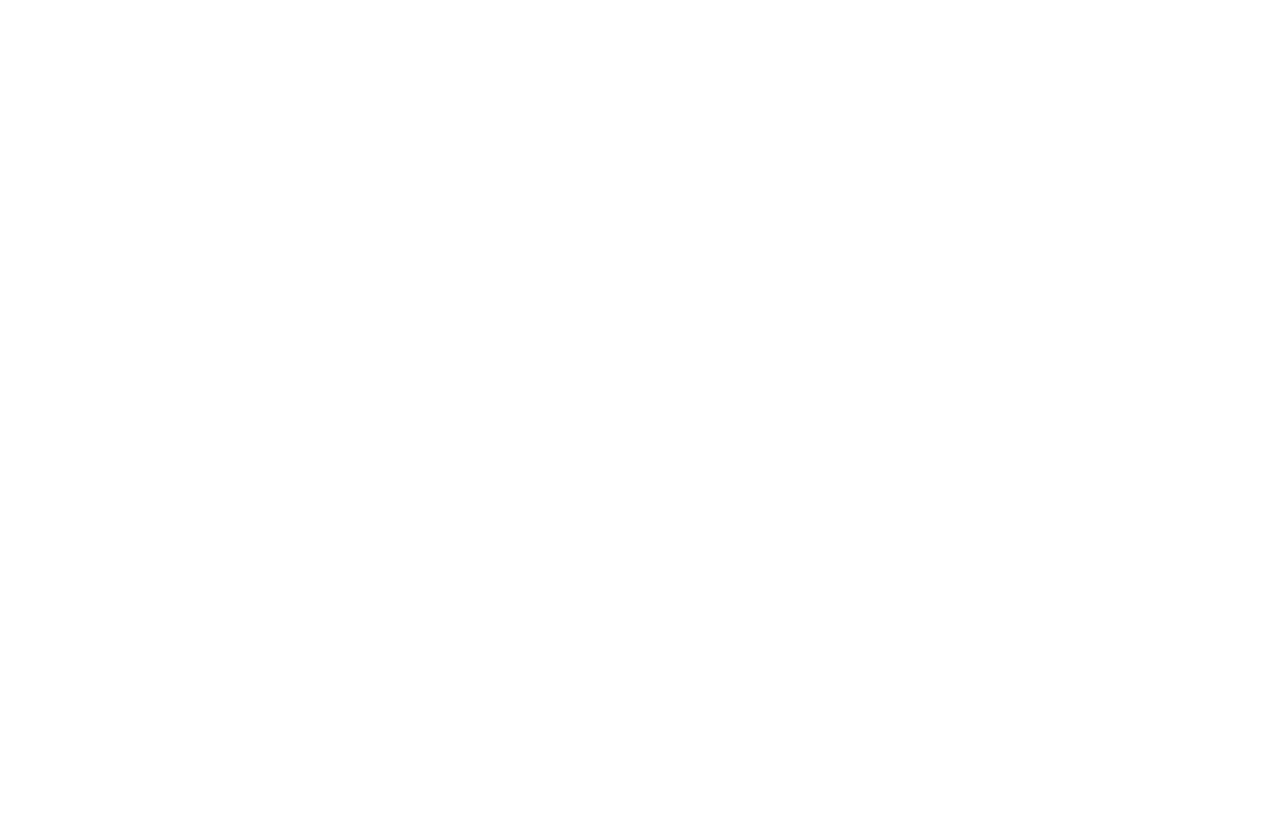
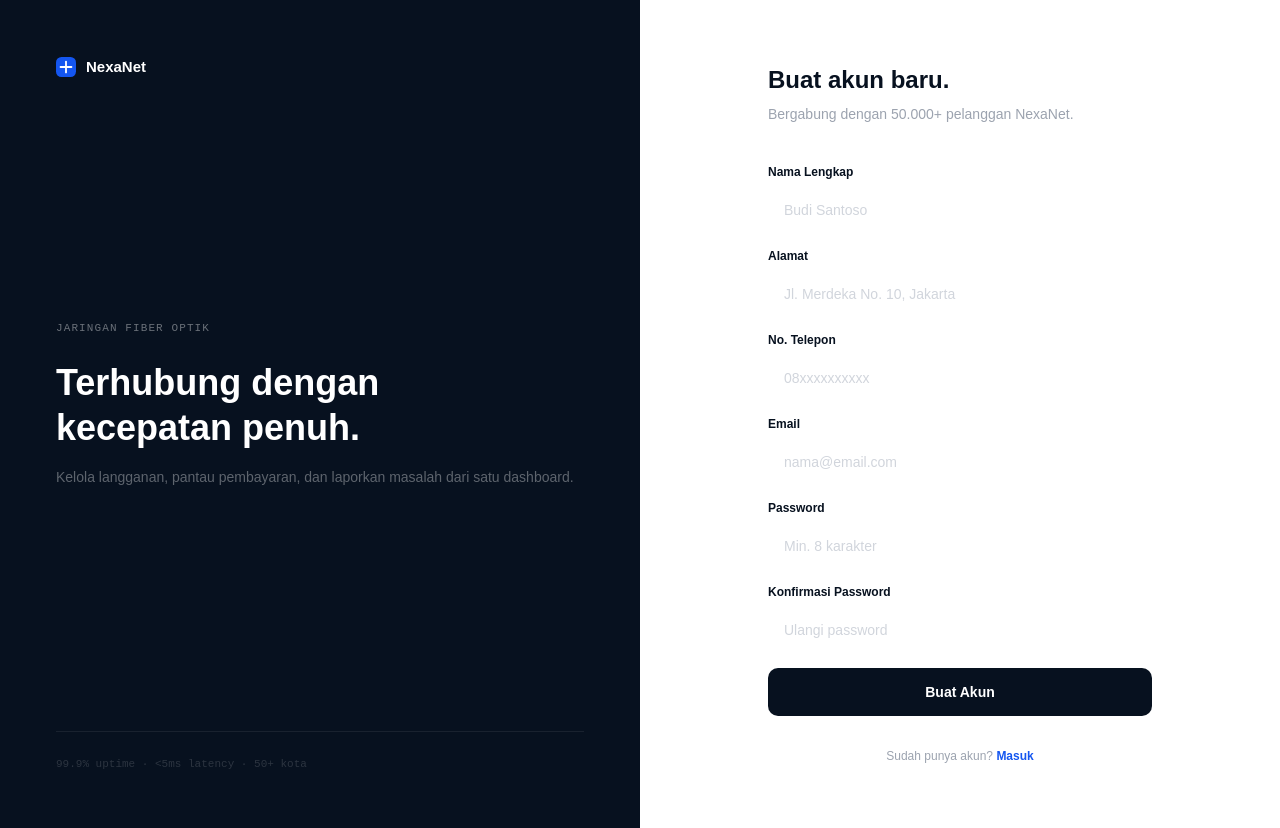
Before and after one commit to putraalrifkiiii/nexanet, a React (Vite) app in the folder frontend/: page /daftar in a window 1280 px wide. Before the commit this address had no page. Before the commit the page ends 800 px from the top, so only its background shows below. Built offline with nearby package versions, Linux system fonts and the light colour scheme.

Commit message:
feat: implement authentication context and integrate it into the application structure

```diff
--- a/frontend/src/App.tsx
+++ b/frontend/src/App.tsx
@@ -1,4 +1,5 @@
 import { BrowserRouter, Route, Routes } from "react-router-dom";
+import { AuthProvider } from "@/context/AuthContext";
 import HomePage from "@/pages/HomePage";
 import BantuanPage from "@/pages/BantuanPage";
 import PaketWifiPage from "@/pages/PaketWifiPage";
@@ -8,10 +9,12 @@
 import PembayaranPage from "@/pages/member/PembayaranPage";
 import PengaduanPage from "@/pages/member/PengaduanPage";
 import ProfilPage from "@/pages/member/ProfilPage";
-import LoginPage from "./pages/LoginPage";
+import LoginPage from "@/pages/LoginPage";
+import RegisterPage from "@/pages/RegisterPage";
 
 function App() {
   return (
+    <AuthProvider>
       <BrowserRouter>
         <Routes>
           <Route path="/" element={<HomePage />} />
@@ -19,6 +22,7 @@
           <Route path="/paket-wifi" element={<PaketWifiPage />} />
           <Route path="/tentang-kami" element={<TentangKamiPage />} />
           <Route path="/login" element={<LoginPage />} />
+          <Route path="/daftar" element={<RegisterPage />} />
           <Route path="/dashboard" element={<DashboardPage />} />
           <Route path="/langganan" element={<LanggananPage />} />
           <Route path="/pembayaran" element={<PembayaranPage />} />
@@ -26,6 +30,7 @@
           <Route path="/profil" element={<ProfilPage />} />
         </Routes>
       </BrowserRouter>
+    </AuthProvider>
   );
 }
 
--- a/frontend/src/components/AuthShell.tsx
+++ b/frontend/src/components/AuthShell.tsx
@@ -1,4 +1,3 @@
-import React from "react";
 import type { AuthShellProps } from "@/types/auth";
 import LogoBrand from "./ui/LogoBrand";
 
--- a/frontend/src/components/Navbar.tsx
+++ b/frontend/src/components/Navbar.tsx
@@ -2,14 +2,15 @@
 import Button from "@/components/ui/Button";
 import { Link, useNavigate } from "react-router-dom";
 import { useState } from "react";
+import { useAuth } from "@/context/AuthContext";
 
 export default function Navbar() {
   const [open, setOpen] = useState(false);
-  const [loggedIn, setLoggedIn] = useState(false);
+  const { loggedIn, logout } = useAuth();
   const navigate = useNavigate();
 
   const handleLogout = () => {
-    setLoggedIn(false);
+    logout();
     navigate("/");
     setOpen(false);
   };
--- a/frontend/src/components/ui/FieldInput.tsx
+++ b/frontend/src/components/ui/FieldInput.tsx
@@ -1,4 +1,5 @@
 import React from "react";
+import type { FieldInputProps } from "../../types/component";
 
 function FieldInput({
   label,
@@ -8,15 +9,7 @@
   placeholder,
   error,
   action,
-}: {
-  label: string;
-  type?: string;
-  value: string;
-  onChange: (v: string) => void;
-  placeholder?: string;
-  error?: string;
-  action?: React.ReactNode;
-}) {
+}: FieldInputProps) {
   return (
     <div>
       <div className="flex justify-between mb-2">
--- /dev/null
+++ b/frontend/src/context/AuthContext.tsx
@@ -0,0 +1,42 @@
+import { createContext, useContext, useState } from "react";
+
+interface AuthContextType {
+  loggedIn: boolean;
+  login: () => void;
+  logout: () => void;
+}
+
+const AuthContext = createContext<AuthContextType | undefined>(undefined);
+
+export const AuthProvider = ({ children }: { children: React.ReactNode }) => {
+  // Cek local storage biar status login gak hilang pas halaman direfresh
+  const [loggedIn, setLoggedIn] = useState<boolean>(() => {
+    return localStorage.getItem("isLoggedIn") === "true";
+  });
+
+  const login = () => {
+    localStorage.setItem("isLoggedIn", "true");
+    setLoggedIn(true);
+  };
+
+  const logout = () => {
+    localStorage.removeItem("isLoggedIn");
+    setLoggedIn(false);
+  };
+
+  return (
+    <AuthContext.Provider value={{ loggedIn, login, logout }}>
+      {children}
+    </AuthContext.Provider>
+  );
+};
+
+// The hook intentionally shares this context module with the provider.
+// eslint-disable-next-line react-refresh/only-export-components
+export const useAuth = () => {
+  const context = useContext(AuthContext);
+  if (!context) {
+    throw new Error("useAuth harus dipakai di dalam AuthProvider");
+  }
+  return context;
+};
--- a/frontend/src/pages/LoginPage.tsx
+++ b/frontend/src/pages/LoginPage.tsx
@@ -1,17 +1,15 @@
 import AuthShell from "@/components/AuthShell";
 import FieldInput from "@/components/ui/FieldInput";
+import { useAuth } from "@/context/AuthContext";
 import { useState } from "react";
+import { useNavigate } from "react-router-dom";
 
-const LoginPage = ({
-  setPage,
-  setLoggedIn,
-}: {
-  setPage: (p: Page) => void;
-  setLoggedIn: (v: boolean) => void;
-}) => {
-  const [email, setEmail] = useState(""),
-    [pass, setPass] = useState(""),
-    [err, setErr] = useState("");
+const LoginPage = () => {
+  const { login } = useAuth();
+  const [email, setEmail] = useState("");
+  const [pass, setPass] = useState("");
+  const [err, setErr] = useState("");
+  const navigate = useNavigate();
 
   return (
     <div>
@@ -23,13 +21,13 @@
               setErr("Email dan password wajib diisi.");
               return;
             }
-            setLoggedIn(true);
-            setPage("dashboard");
+            login();
+            navigate("/dashboard");
           }}
           className="space-y-4"
         >
           {err && (
-            <div className="text-xs p-3 font-body text-[#EF4444] bg-[#FFF5F5] border-[#FCA5A5] rounded-[10px]">
+            <div className="text-xs p-3 font-body text-brand-d bg-[#FFF5F5] border-[#FCA5A5] rounded-[10px]">
               {err}
             </div>
           )}
@@ -65,7 +63,7 @@
         <p className="text-xs text-center mt-8 font-body text-brand-muted">
           Belum punya akun?{" "}
           <button
-            onClick={() => setPage("daftar")}
+            onClick={() => navigate("/daftar")}
             className="font-semibold hover:underline text-brand-blue"
           >
             Daftar sekarang
--- a/frontend/src/pages/RegisterPage.tsx
+++ b/frontend/src/pages/RegisterPage.tsx
@@ -0,0 +1,112 @@
+import React, { useState } from "react";
+import AuthShell from "@/components/AuthShell";
+import FieldInput from "@/components/ui/FieldInput";
+
+const RegisterPage = ({
+  setPage,
+  setLoggedIn,
+}: {
+  setPage: (p: Page) => void;
+  setLoggedIn: (v: boolean) => void;
+}) => {
+  const [form, setForm] = useState({
+    nama: "",
+    alamat: "",
+    telepon: "",
+    email: "",
+    password: "",
+    konfirmasi: "",
+  });
+  const [errors, setErrors] = useState<Record<string, string>>({});
+  const [done, setDone] = useState(false);
+
+  const validate = () => {
+    const e: Record<string, string> = {};
+    if (!form.nama) e.nama = "Wajib diisi";
+    if (!form.alamat) e.alamat = "Wajib diisi";
+    if (!form.telepon) e.telepon = "Wajib diisi";
+    if (!form.email) e.email = "Wajib diisi";
+    if (!form.password || form.password.length < 8)
+      e.password = "Minimal 8 karakter";
+    if (form.password !== form.konfirmasi)
+      e.konfirmasi = "Password tidak cocok";
+    return e;
+  };
+  return (
+    <AuthShell
+      title="Buat akun baru."
+      sub="Bergabung dengan 50.000+ pelanggan NexaNet."
+    >
+      {done ? (
+        <div className="text-center py-8">
+          <div className="text-xl font-black mb-2 font-display text-brand-dark">
+            Akun berhasil dibuat!
+          </div>
+          <p className="text-sm font-body text-brand-muted">
+            Mengalihkan ke dashboard...
+          </p>
+        </div>
+      ) : (
+        <form
+          onSubmit={(e) => {
+            e.preventDefault();
+            const errs = validate();
+            if (Object.keys(errs).length > 0) {
+              setErrors(errs);
+              return;
+            }
+            setDone(true);
+            setTimeout(() => {
+              setLoggedIn(true);
+              setPage("dashboard");
+            }, 1200);
+          }}
+          className="space-y-4"
+        >
+          {[
+            ["nama", "Nama Lengkap", "text", "Budi Santoso"],
+            ["alamat", "Alamat", "text", "Jl. Merdeka No. 10, Jakarta"],
+            ["telepon", "No. Telepon", "tel", "08xxxxxxxxxx"],
+            ["email", "Email", "email", "nama@email.com"],
+            ["password", "Password", "password", "Min. 8 karakter"],
+            [
+              "konfirmasi",
+              "Konfirmasi Password",
+              "password",
+              "Ulangi password",
+            ],
+          ].map(([key, label, type, ph]) => (
+            <FieldInput
+              key={key}
+              label={label}
+              type={type}
+              value={form[key as keyof typeof form]}
+              onChange={(v) => setForm({ ...form, [key]: v })}
+              placeholder={ph}
+              error={errors[key]}
+            />
+          ))}
+          <button
+            type="submit"
+            className="w-full py-3.5 font-semibold text-sm hover:opacity-90 transition-opacity font-display bg-brand-dark text-brand-white rounded-[10px]"
+          >
+            Buat Akun
+          </button>
+        </form>
+      )}
+      {!done && (
+        <p className="text-xs text-center mt-8 font-body text-brand-muted">
+          Sudah punya akun?{" "}
+          <button
+            onClick={() => setPage("login")}
+            className="font-semibold hover:underline text-brand-blue"
+          >
+            Masuk
+          </button>
+        </p>
+      )}
+    </AuthShell>
+  );
+};
+
+export default RegisterPage;
```
Also changed, not shown: frontend/src/types/component.ts (+10 -0 lines). Lines whose indentation alone changed are shown as unchanged.
